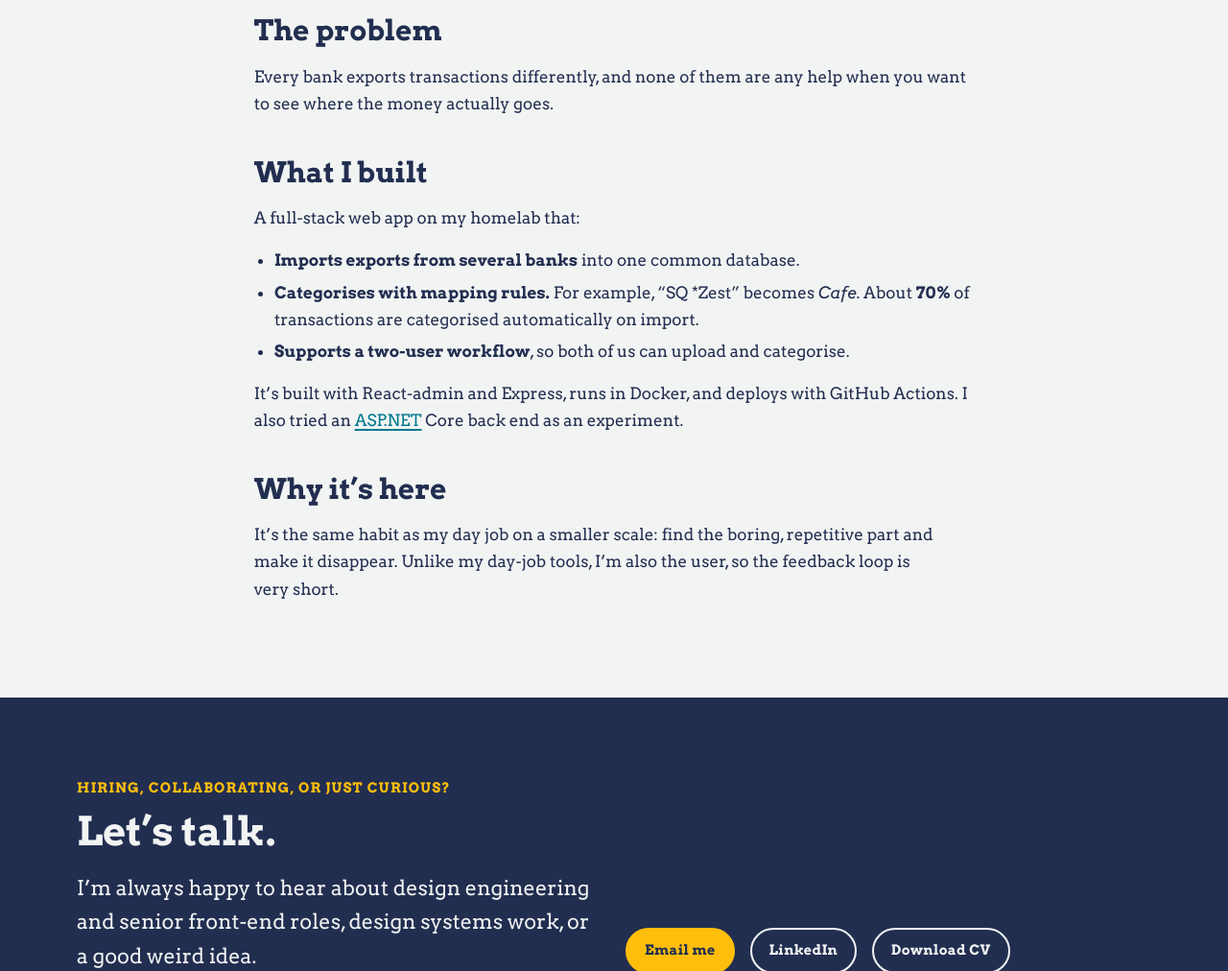
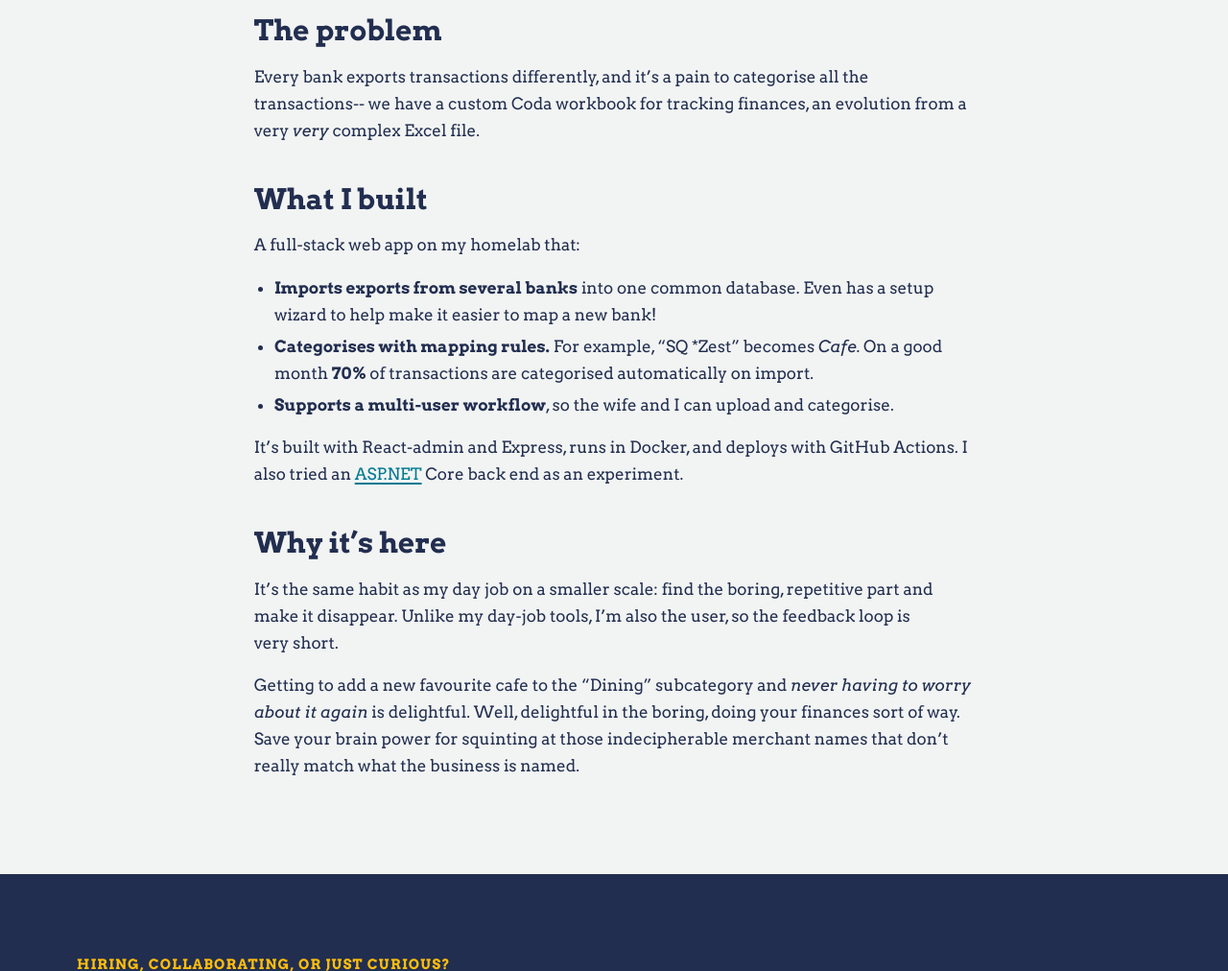
Before and after one commit to Aarontlott/personal-site, an Astro site: page /work/banks-cant-do-documents in a window 1280 px wide. Shown: the part 900-1912 px from the top of the page at 96% size. Built offline with nearby package versions, Linux system fonts and the light colour scheme; Astro itself is replaced by a stand-in of ours.

Commit message:
feat: bank cant documents editing done

```diff
--- a/src/content/projects/banks-cant-do-documents.md
+++ b/src/content/projects/banks-cant-do-documents.md
@@ -11,18 +11,20 @@ order: 5
 
 ## The problem
 
-Every bank exports transactions differently, and none of them are any help when you want to see where the money actually goes.
+Every bank exports transactions differently, and it's a pain to categorise all the transactions-- we have a custom Coda workbook for tracking finances, an evolution from a very *very* complex Excel file.
 
 ## What I built
 
 A full-stack web app on my homelab that:
 
-- **Imports exports from several banks** into one common database.
-- **Categorises with mapping rules.** For example, “SQ \*Zest” becomes *Cafe*. About **70%** of transactions are categorised automatically on import.
-- **Supports a two-user workflow**, so both of us can upload and categorise.
+- **Imports exports from several banks** into one common database. Even has a setup wizard to help make it easier to map a new bank!
+- **Categorises with mapping rules.** For example, “SQ \*Zest” becomes *Cafe*. On a good month **70%** of transactions are categorised automatically on import.
+- **Supports a multi-user workflow**, so the wife and I can upload and categorise.
 
 It’s built with React-admin and Express, runs in Docker, and deploys with GitHub Actions. I also tried an ASP.NET Core back end as an experiment.
 
 ## Why it’s here
 
 It’s the same habit as my day job on a smaller scale: find the boring, repetitive part and make it disappear. Unlike my day-job tools, I’m also the user, so the feedback loop is very short.
+
+Getting to add a new favourite cafe to the "Dining" subcategory and *never having to worry about it again* is delightful. Well, delightful in the boring, doing your finances sort of way. Save your brain power for squinting at those indecipherable merchant names that don't really match what the business is named.
```
